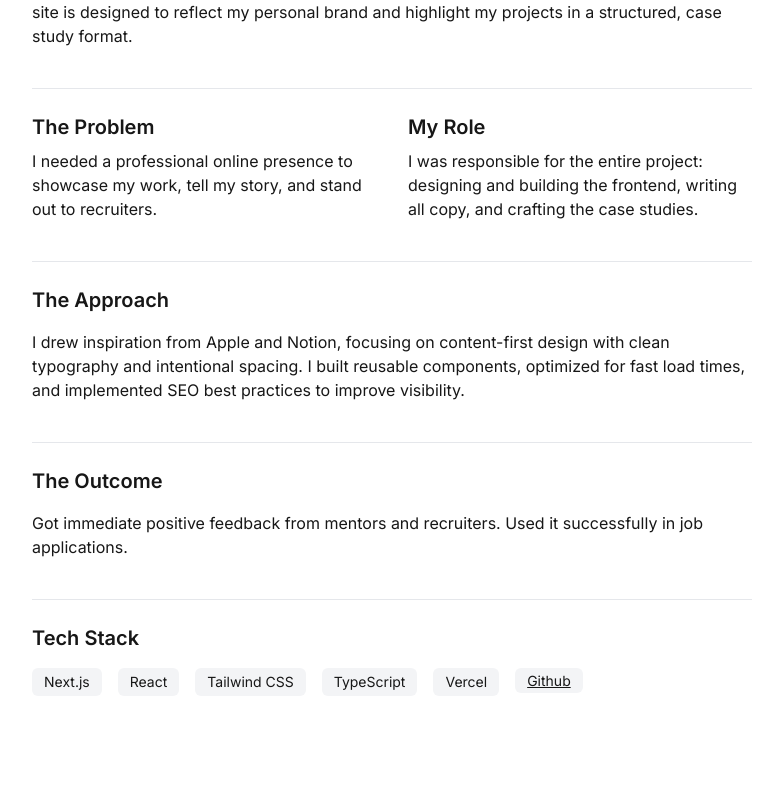
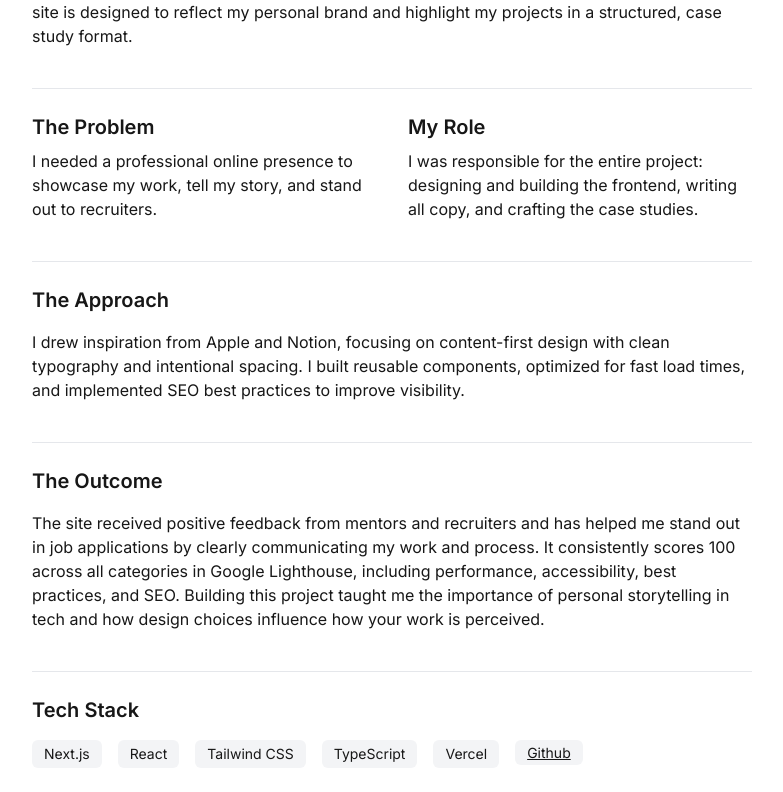
Before and after one commit to bradenwingfield/portfolio, a Next.js app: page /projects/portfolio in a window 1280 px wide. Shown: the part 734-1526 px from the top of the page, without its empty margins (248-1031 px from the left). Before the commit the page ends 1454 px from the top, so only its background shows below. Built offline with nearby package versions, Linux system fonts and the light colour scheme.

Commit message:
Update portfolio page and image

```diff
--- a/src/app/projects/portfolio/page.tsx
+++ b/src/app/projects/portfolio/page.tsx
@@ -50,7 +50,9 @@ export default function PortfolioPage() {
       <section className="mb-10 border-t border-gray-200 pt-6">
         <h2 className="text-xl font-semibold mb-4">The Outcome</h2>
         <p>
-          Got immediate positive feedback from mentors and recruiters. Used it successfully in job applications.
+        The site received positive feedback from mentors and recruiters and has helped me stand out in job applications by clearly communicating my work and process.
+        It consistently scores 100 across all categories in Google Lighthouse, including performance, accessibility, best practices, and SEO.
+        Building this project taught me the importance of personal storytelling in tech and how design choices influence how your work is perceived.
         </p>
       </section>
 
```
Also changed, not shown: public/personal_portfolio_website.png.
